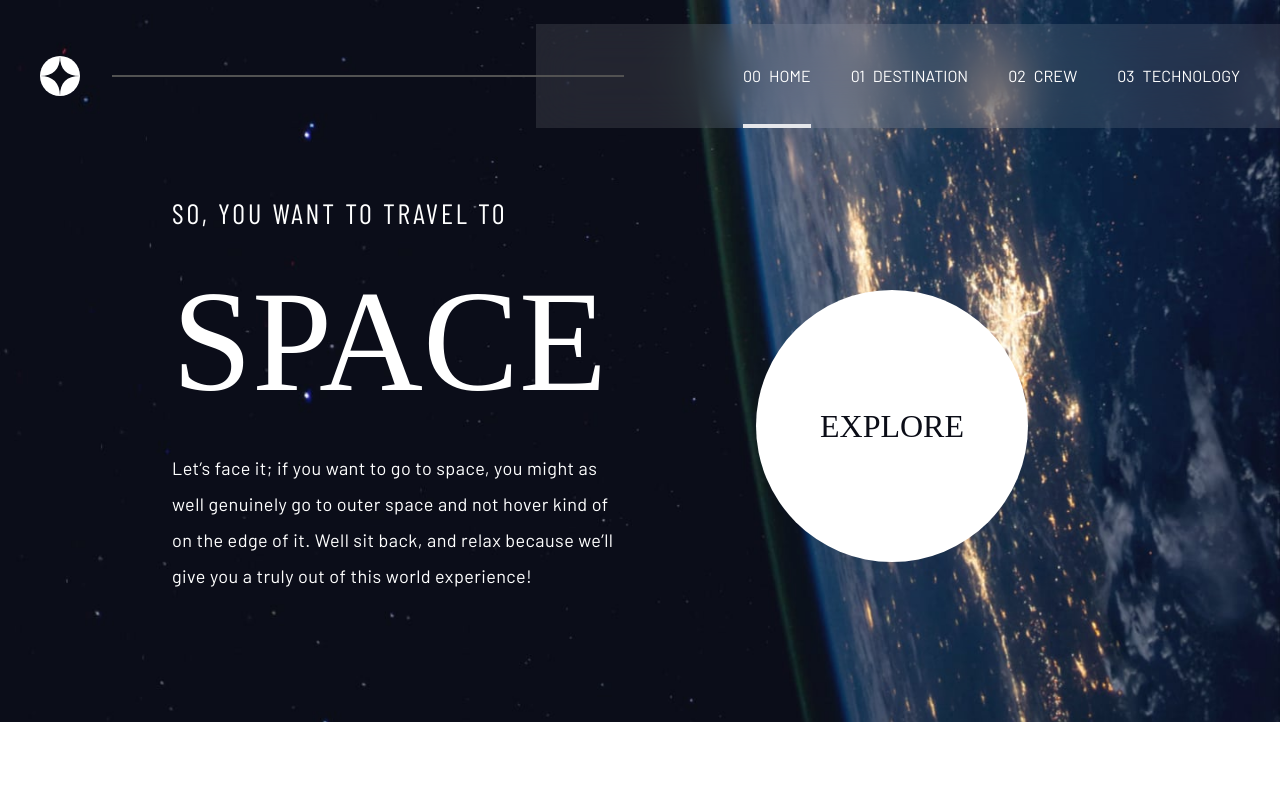
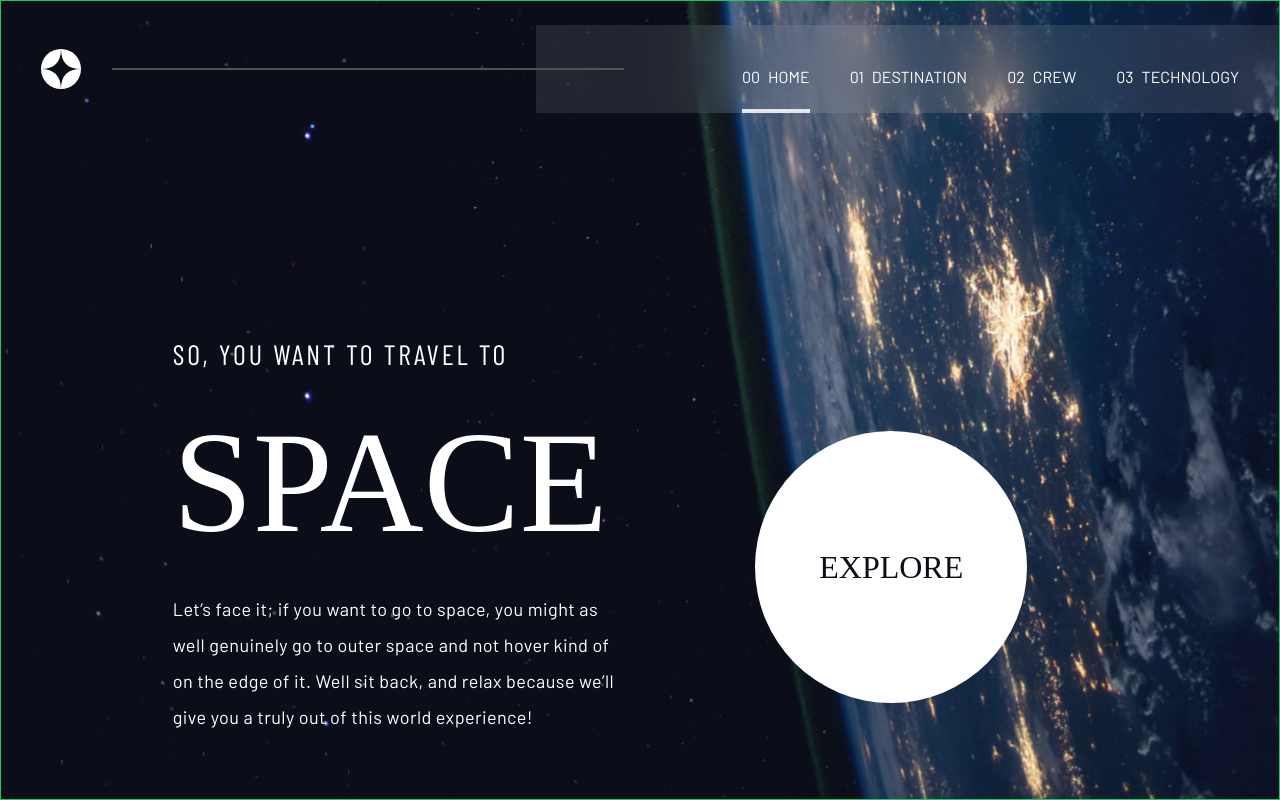
Before and after one commit to ericsmslvdr/space-tourism-website, a React (Vite) app: page / in a window 1280 px wide. Built offline with nearby package versions, Linux system fonts and the light colour scheme; a web font is replaced by a local one.

Commit message:
Fix home style

```diff
--- a/src/components/home/index.jsx
+++ b/src/components/home/index.jsx
@@ -3,8 +3,8 @@ import { Link } from 'react-router-dom'
 
 const HomeSection = () => {
     return (
-        <section className="h-full px-4 pt-4 md:pt-16">
-            <div className="h-full flex flex-col md:w-3/4 mx-auto md:pb-12 lg:pb-32 lg:flex-row lg:items-end lg:justify-end">
+        <section className="grow h-full px-4 pt-4 md:pt-16">
+            <div className="h-full flex flex-col md:w-3/4 mx-auto lg:pb-16 lg:flex-row lg:items-end lg:justify-end">
                 <div className="w-full h-full text-center lg:flex lg:flex-col lg:justify-end lg:text-start">
                     <h2 className='font-barlow-c md:text-[28px] tracking-widest'>SO, YOU WANT TO TRAVEL TO</h2>
                     <h1 className='font-bellefair text-[80px] md:text-[144px]'>SPACE</h1>
--- a/src/components/main-layout/index.jsx
+++ b/src/components/main-layout/index.jsx
@@ -59,7 +59,7 @@ const MainLayout = ({ children }) => {
 
 
     return (
-        <main className={`h-auto w-auto flex flex-col bg-cover bg-[image:var(--bgMobile)] md:bg-[image:var(--bgTablet)] lg:bg-[image:var(--bgDesktop)]`}
+        <main className={`border border-green-500 h-full w-full flex flex-col bg-cover bg-[image:var(--bgMobile)] md:bg-[image:var(--bgTablet)] lg:bg-[image:var(--bgDesktop)]`}
             style={{
                 '--bgMobile': `url(${bgMobile})`,
                 '--bgTablet': `url(${bgTablet})`,
```
